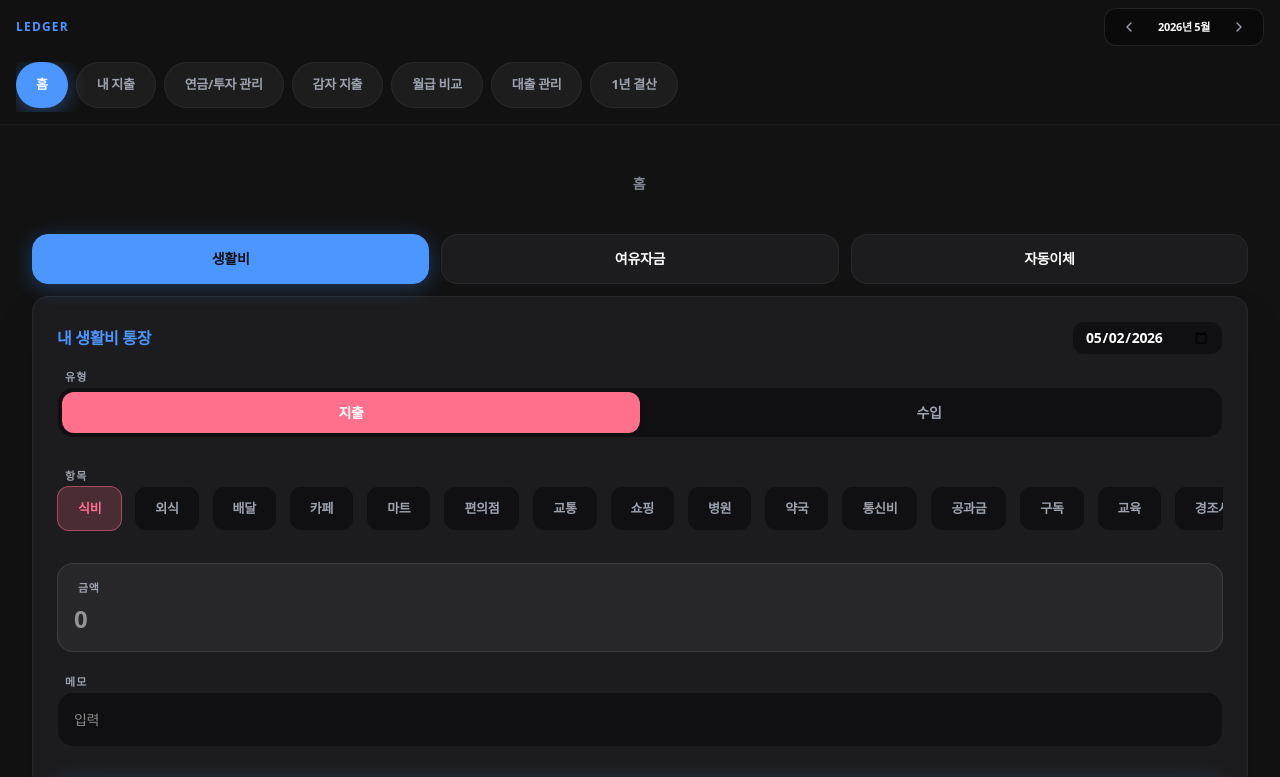
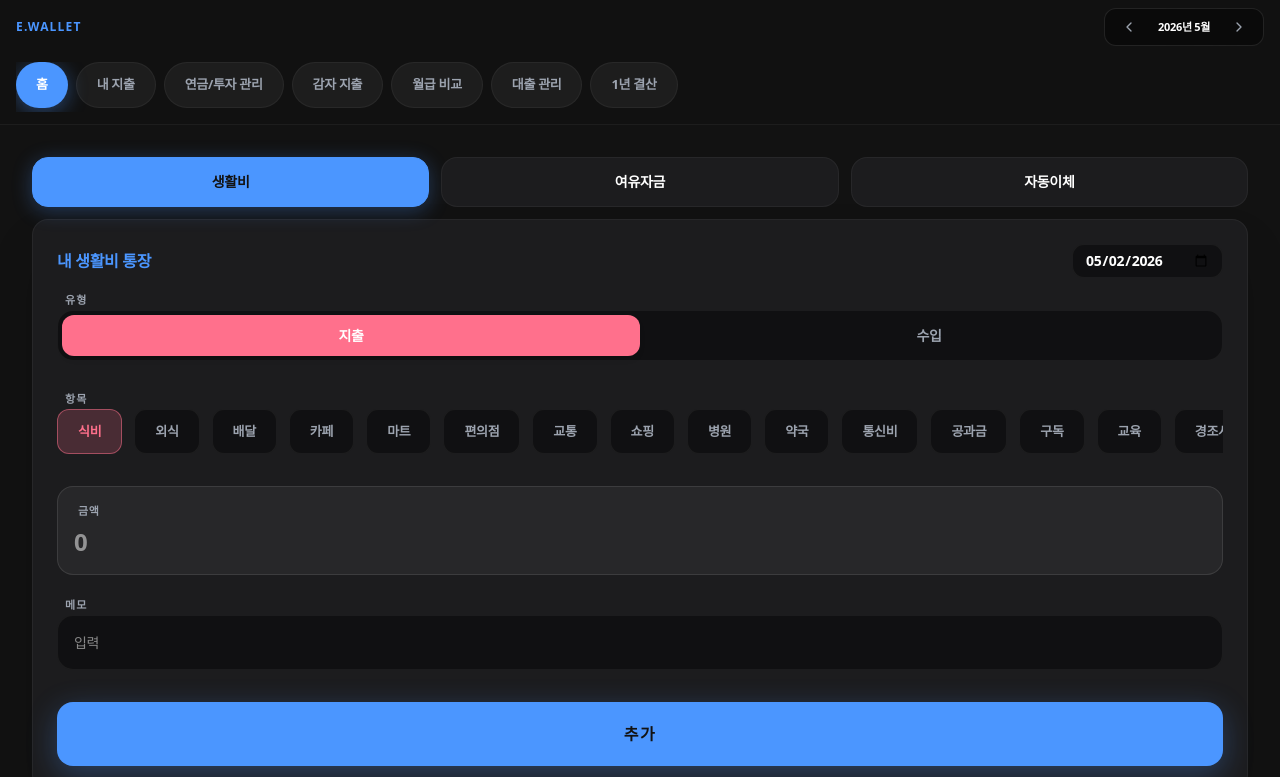
Before and after one commit to eunmadee-a11y/account, a React (Vite) app: page / in a window 1280 px wide. Shown: the top 777 px of the page. Built offline with nearby package versions, Linux system fonts and the light colour scheme.

Commit message:
Update App.tsx

```diff
--- a/src/App.tsx
+++ b/src/App.tsx
@@ -238,7 +238,7 @@ export default function App() {
       <header className="sticky top-0 bg-[#121212]/80 backdrop-blur-3xl z-50 border-b border-white/5 px-4 pt-safe-top pb-3">
         <div className="flex items-center justify-between mb-4 mt-2">
           <div className="flex items-center gap-3">
-            <span className="text-xs font-black tracking-widest text-[#4B96FF] uppercase">Ledger</span>
+            <span className="text-xs font-black tracking-widest text-[#4B96FF] uppercase">E.wallet</span>
           </div>
 
           <div className="flex items-center gap-2 bg-black/40 px-3 py-1.5 rounded-[12px] border border-white/10">
@@ -263,7 +263,8 @@ export default function App() {
         </nav>
       </header>
 
-      <main className="flex-1 max-w-[1400px] w-full mx-auto p-4 pt-4 md:p-8">
+     {/* 기존 p-4 pt-4 md:p-8 에서 pt-2(위쪽 여백 축소)로 수정 */}
+<main className="flex-1 max-w-[1400px] w-full mx-auto p-4 pt-2 md:p-8">
         <AnimatePresence mode="wait">
           {activeTab === '홈' && <HomeView key="home" {...{ totalAssets, monthlySummary: filteredData, currentDate, transactions, balances, setTransactions, selectedDateStr, setSelectedDateStr, deleteTransaction, loanSummary, myAccountNames, categories: myCategories, setCategories: setMyCategories, tabName: tabNames['홈'], setTabName: (n:string)=>setTabNames({...tabNames, '홈':n}) }} />}
           {activeTab === '내 지출' && <ExpenseView key="expense" {...{ transactions, setTransactions, filteredData, currentDate, deleteTransaction, myAccountNames, balances, setBalances, searchQuery: mySearchQuery, setSearchQuery: setMySearchQuery, categories: myCategories, setCategories: setMyCategories, onOpenEdit: () => setIsMyEditModalOpen(true), tabName: tabNames['내 지출'], setTabName: (n:string)=>setTabNames({...tabNames, '내 지출':n}) }} />}
@@ -340,7 +341,6 @@ function HomeView({ totalAssets, monthlySummary, transactions, setTransactions,
 
   return (
     <motion.div initial={{ opacity: 0, y: 20 }} animate={{ opacity: 1, y: 0 }} className="space-y-6">
-      <EditableHeader title={tabName} setTitle={setTabName} />
 
       <div className="space-y-3">
         <div className="grid grid-cols-3 gap-3">
@@ -573,7 +573,6 @@ function ExpenseView({ transactions, setTransactions, filteredData, currentDate,
   return (
     <motion.div initial={{ opacity: 0, scale: 0.98 }} animate={{ opacity: 1, scale: 1 }} className="max-w-7xl mx-auto space-y-10 pb-20">
       <div className="flex flex-col md:flex-row md:items-center justify-between gap-6">
-        <EditableHeader title={tabName} setTitle={setTabName} />
         <div className="flex flex-col sm:flex-row items-center gap-4">
           <div className="relative w-full sm:w-64">
             <Search size={16} className="absolute left-4 top-1/2 -translate-y-1/2 text-brand-text-sub" />
@@ -788,7 +787,6 @@ function PensionView({ balances, setBalances, currentDate, tabName, setTabName }
 
   return (
     <motion.div initial={{ opacity: 0 }} animate={{ opacity: 1 }} className="max-w-6xl mx-auto space-y-8 pb-20">
-      <EditableHeader title={tabName} setTitle={setTabName} />
       <div className="bg-[#1c1c1e] border border-white/5 p-8 rounded-[32px] shadow-[0_10px_40px_rgba(0,0,0,0.3)] text-center relative overflow-hidden">
         <p className="text-[12px] font-bold text-[#4B96FF] uppercase mb-3 tracking-widest relative z-10">투자 총액</p>
         <p className="text-3xl md:text-4xl font-black text-white tabular-nums tracking-tighter relative z-10">{formatCurrency(total)}</p>
@@ -884,7 +882,6 @@ function GamjaView({ gamjaTransactions, setGamjaTransactions, deleteGamjaTransac
   return (
     <motion.div initial={{ opacity: 0 }} animate={{ opacity: 1 }} className="max-w-6xl mx-auto space-y-8 pb-20">
       <div className="flex flex-col md:flex-row md:items-center justify-between gap-6">
-        <EditableHeader title={tabName} setTitle={setTabName} />
         <div className="relative w-full sm:w-64">
           <Search size={16} className="absolute left-4 top-1/2 -translate-y-1/2 text-brand-text-sub" />
           <input type="text" placeholder="검색" value={searchQuery} onChange={e => setSearchQuery(e.target.value)} className="w-full bg-[#1c1c1e] border border-white/10 rounded-2xl pl-11 pr-4 py-3 text-[13px] text-white outline-none focus:border-[#A7B5FF] transition-colors shadow-inner" />
@@ -1023,7 +1020,6 @@ function LoanManagementView({ loans, setLoans, loanSummary, tabName, setTabName
 
   return (
     <motion.div initial={{ opacity: 0 }} animate={{ opacity: 1 }} className="max-w-4xl mx-auto space-y-6 pb-20 px-2">
-      <EditableHeader title={tabName} setTitle={setTabName} />
       {activeLoan && activeStats && (
         <div className="bg-[#1c1c1e] p-8 border border-white/5 rounded-[32px] shadow-[0_10px_40px_rgba(0,0,0,0.3)] space-y-6 relative overflow-hidden">
           <div className="text-center">
@@ -1218,7 +1214,7 @@ function SalaryView({ salaries, setSalaries, tabName, setTabName, salaryLabels,
 
   return (
     <motion.div initial={{ opacity: 0 }} animate={{ opacity: 1 }} className="max-w-4xl mx-auto space-y-6 pb-20 px-2">
-      <EditableHeader title={tabName} setTitle={setTabName} />
+
 
       <div className="bg-[#1c1c1e] p-8 rounded-[32px] border border-white/5 shadow-[0_10px_40px_rgba(0,0,0,0.3)] space-y-6">
         <div className="flex justify-between items-end">
@@ -1356,7 +1352,6 @@ function AnnualSettlementView({ transactions, gamjaTransactions, salaries, tabNa
 
   return (
     <motion.div initial={{ opacity: 0 }} animate={{ opacity: 1 }} className="max-w-4xl mx-auto space-y-8 pb-24 px-1">
-      <EditableHeader title={tabName} setTitle={setTabName} />
 
       <div className="bg-[#1c1c1e] p-8 border border-white/5 rounded-[32px] shadow-[0_10px_40px_rgba(0,0,0,0.3)]">
         <p className="text-[14px] font-black text-[#4B96FF] uppercase mb-6 tracking-widest text-center bg-[#4B96FF]/10 py-2 rounded-xl w-fit mx-auto px-6">{selectedYear}년 총결산</p>
```
